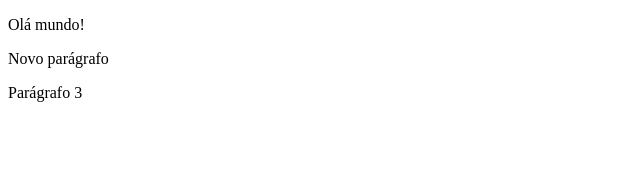
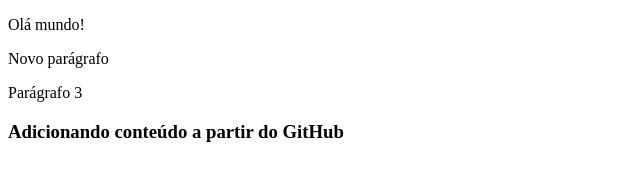
Before and after one commit to leafarpontes/gama-no-github, a plain HTML site: page index.html in a window 1280 px wide. Shown: the whole page, without its empty margins (0-640 px from the left). Drawn offline with Linux system fonts and the light colour scheme.

Commit message:
Atualização a partir do GitHub

```diff
--- a/index.html
+++ b/index.html
@@ -10,5 +10,6 @@
     <p>Olá mundo!</p>
     <p>Novo parágrafo</p>
     <p>Parágrafo 3</p>
+    <h3>Adicionando conteúdo a partir do GitHub</h3>
 </body>
 </html>
```
